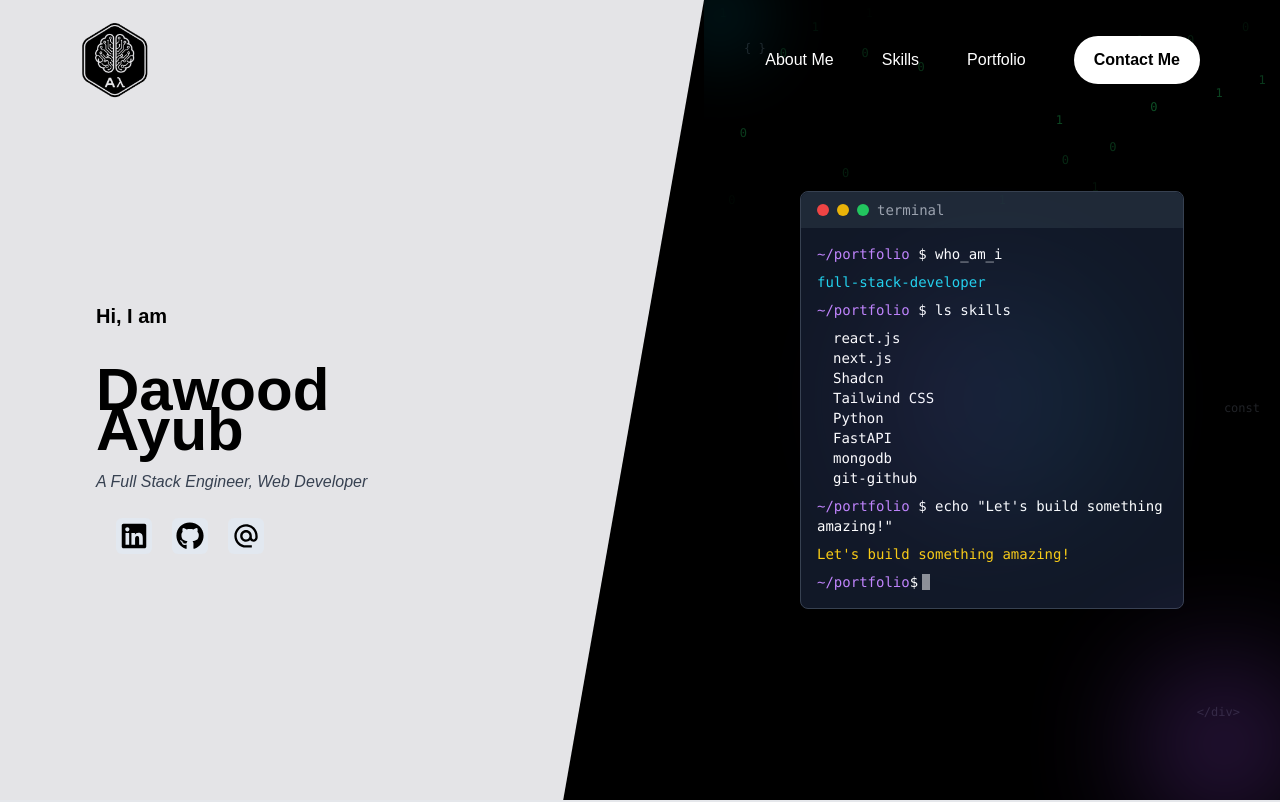
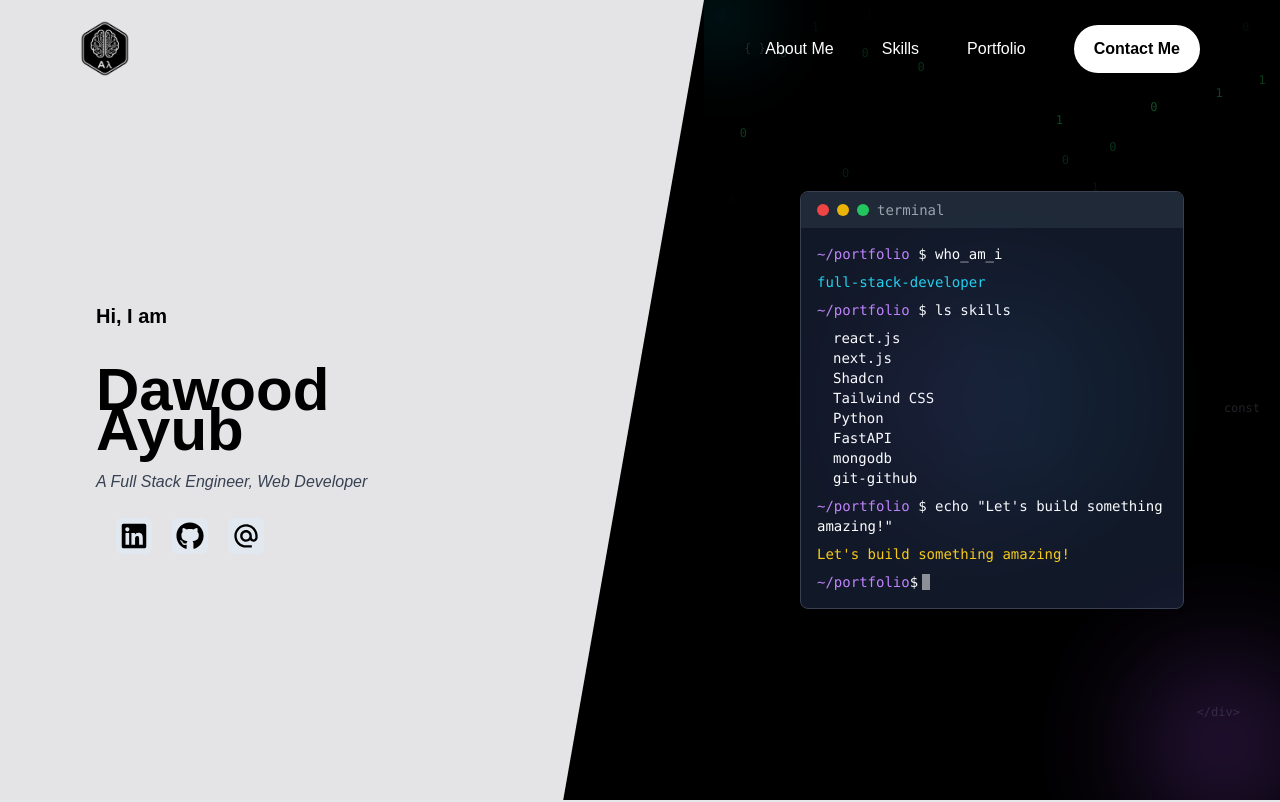
Before and after one commit to itsmehardawood/New_PortFolio, a Next.js app: page / in a window 1280 px wide. Shown: the top 802 px of the page. Built offline with nearby package versions, Linux system fonts and the light colour scheme.

Commit message:
Logo Updated

```diff
--- a/src/app/components/navBar.jsx
+++ b/src/app/components/navBar.jsx
@@ -29,7 +29,7 @@ function Navbar() {
     >
       {/* Logo */}
       <div>
-        <Image width="70" height="60" alt="This is the logo" src="/images/logo.png" />
+        <Image width="50" height="60" alt="This is the logo" src="/images/logo.png" />
       </div>
 
       {/* Navbar Links - Desktop */}
```
